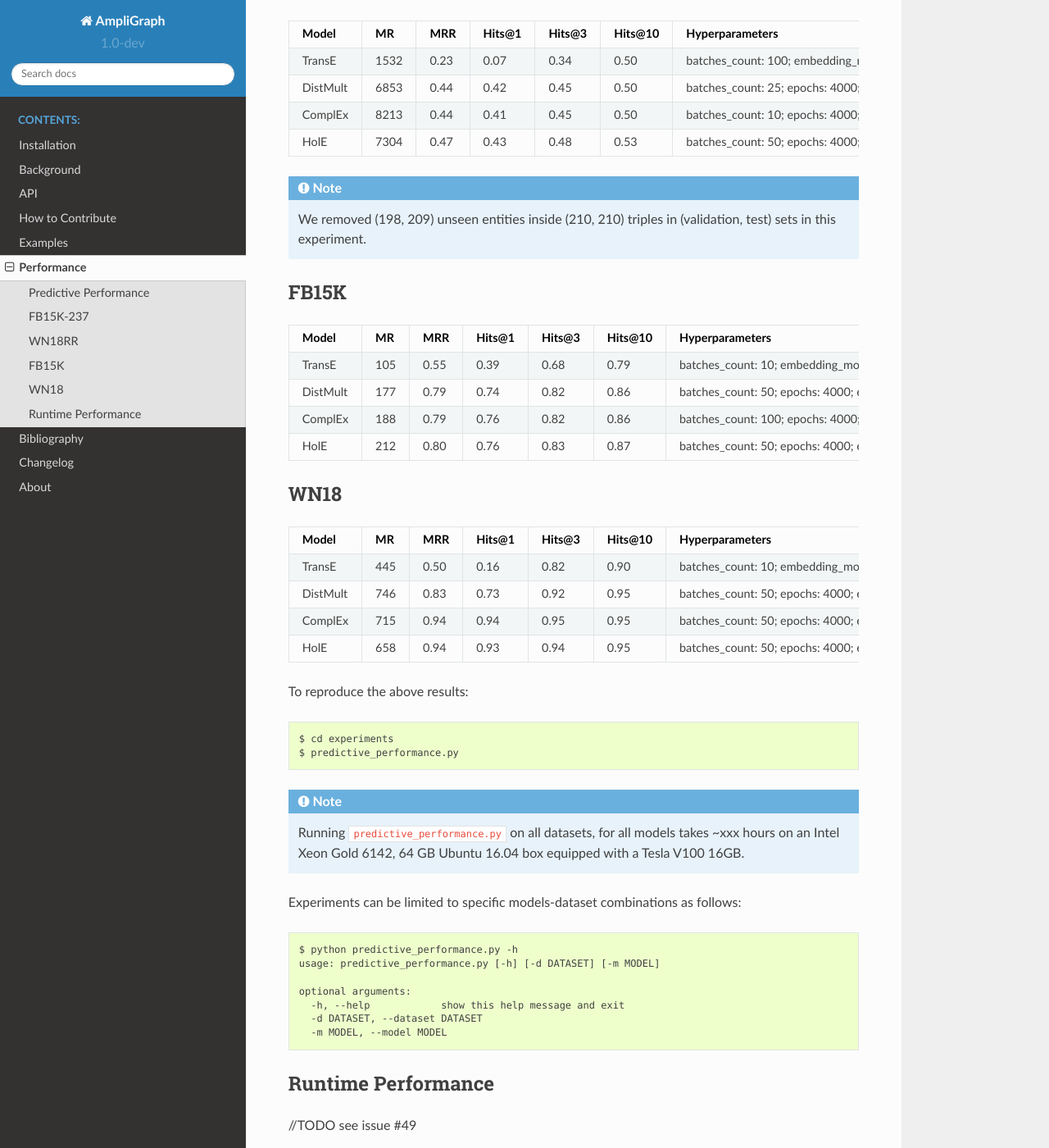
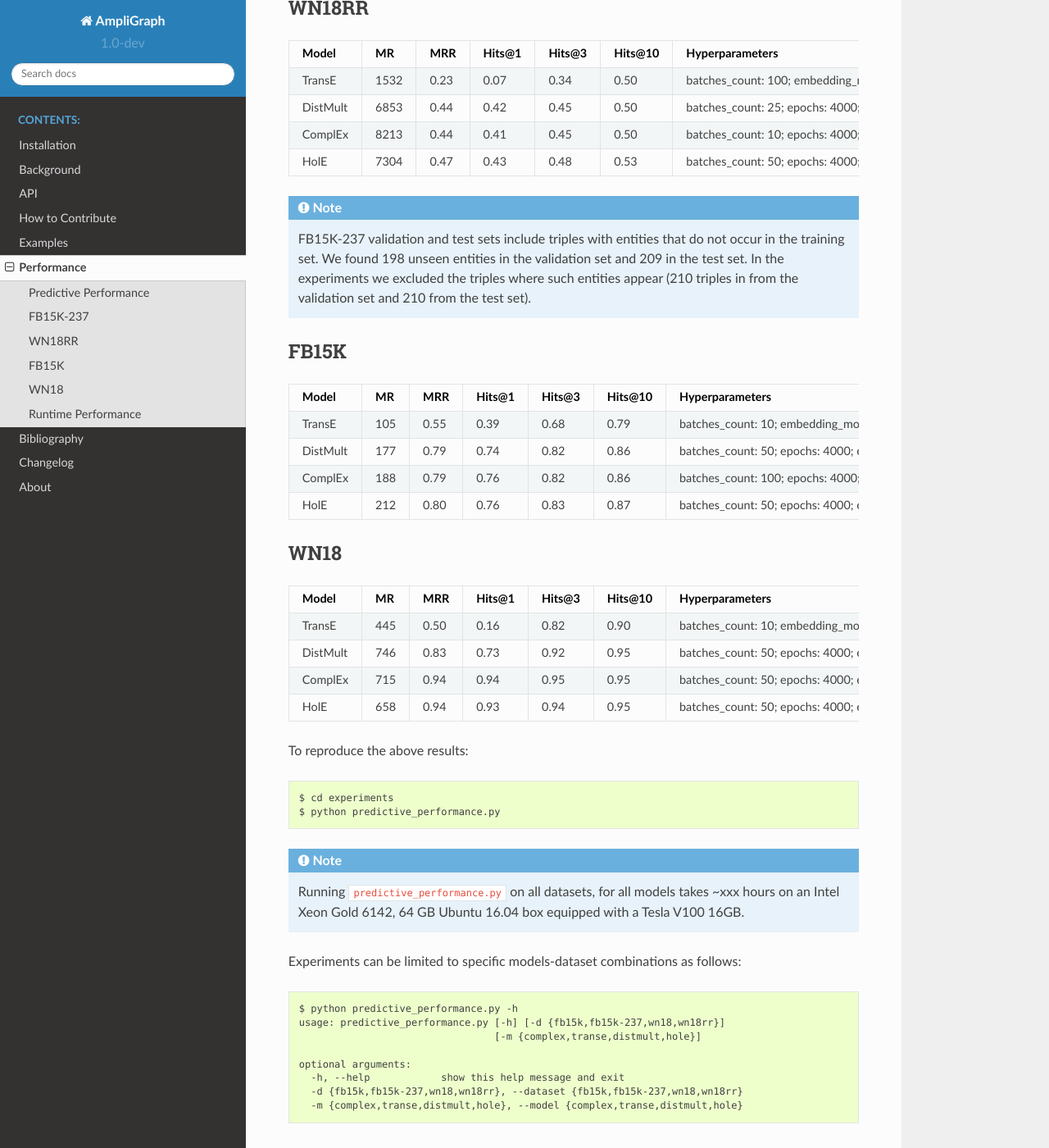
Before and after one commit to Accenture/AmpliGraph, a Sphinx documentation site: the page built from docs/experiments.rst, in a window 1280 px wide and 1400 px high, scrolled down 690 px. Shown: the whole window at 82% size. Built offline with Sphinx 7.4.7 and the Read the Docs theme 2.0.0, drawn with Linux system fonts in a browser that asks for light colours; the version number is read from the project's files by our own code; some of the changed text lies outside the part shown.

Commit message:
fixed experiments notes

```diff
--- a/docs/experiments.rst
+++ b/docs/experiments.rst
@@ -83,7 +83,9 @@ TransE     153      0.32     0.22     0.35     0.51      batches_count: 60;
 ========== ======= ======== ======== ======== ======== ==========================
 
 .. note:: FB15K-237 validation and test sets include triples with entities that do not occur
-    in the training set. We removed (8, 29) unseen entities inside (9, 28) triples in (validation, test) sets in this experiment.
+    in the training set. We found 8 unseen entities in the validation set and 29 in the test set.
+    In the experiments we excluded the triples where such entities appear (9 triples in from the validation
+    set and 28 from the test set).
 
 
 
@@ -148,7 +150,10 @@ TransE     1532    0.23     0.07     0.34      0.50       batches_count: 100;
                                                          seed: 0
 ========== ======= ======== ======== ======== ======== ==========================
 
-.. note:: We removed (198, 209) unseen entities inside (210, 210) triples in (validation, test) sets in this experiment.
+.. note:: FB15K-237 validation and test sets include triples with entities that do not occur
+    in the training set. We found 198 unseen entities in the validation set and 209 in the test set.
+    In the experiments we excluded the triples where such entities appear (210 triples in from the validation
+    set and 210 from the test set).
 
 
 FB15K
@@ -285,7 +290,7 @@ WN18
 To reproduce the above results: ::
 
     $ cd experiments
-    $ predictive_performance.py
+    $ python predictive_performance.py
 
 
 .. note:: Running ``predictive_performance.py`` on all datasets, for all models takes ~xxx hours on
@@ -296,14 +301,13 @@ To reproduce the above results: ::
 Experiments can be limited to specific models-dataset combinations as follows: ::
 
     $ python predictive_performance.py -h
-    usage: predictive_performance.py [-h] [-d DATASET] [-m MODEL]
+    usage: predictive_performance.py [-h] [-d {fb15k,fb15k-237,wn18,wn18rr}]
+                                     [-m {complex,transe,distmult,hole}]
 
     optional arguments:
       -h, --help            show this help message and exit
-      -d DATASET, --dataset DATASET
-      -m MODEL, --model MODEL
-
-
+      -d {fb15k,fb15k-237,wn18,wn18rr}, --dataset {fb15k,fb15k-237,wn18,wn18rr}
+      -m {complex,transe,distmult,hole}, --model {complex,transe,distmult,hole}
 
 Runtime Performance
 -------------------
```
